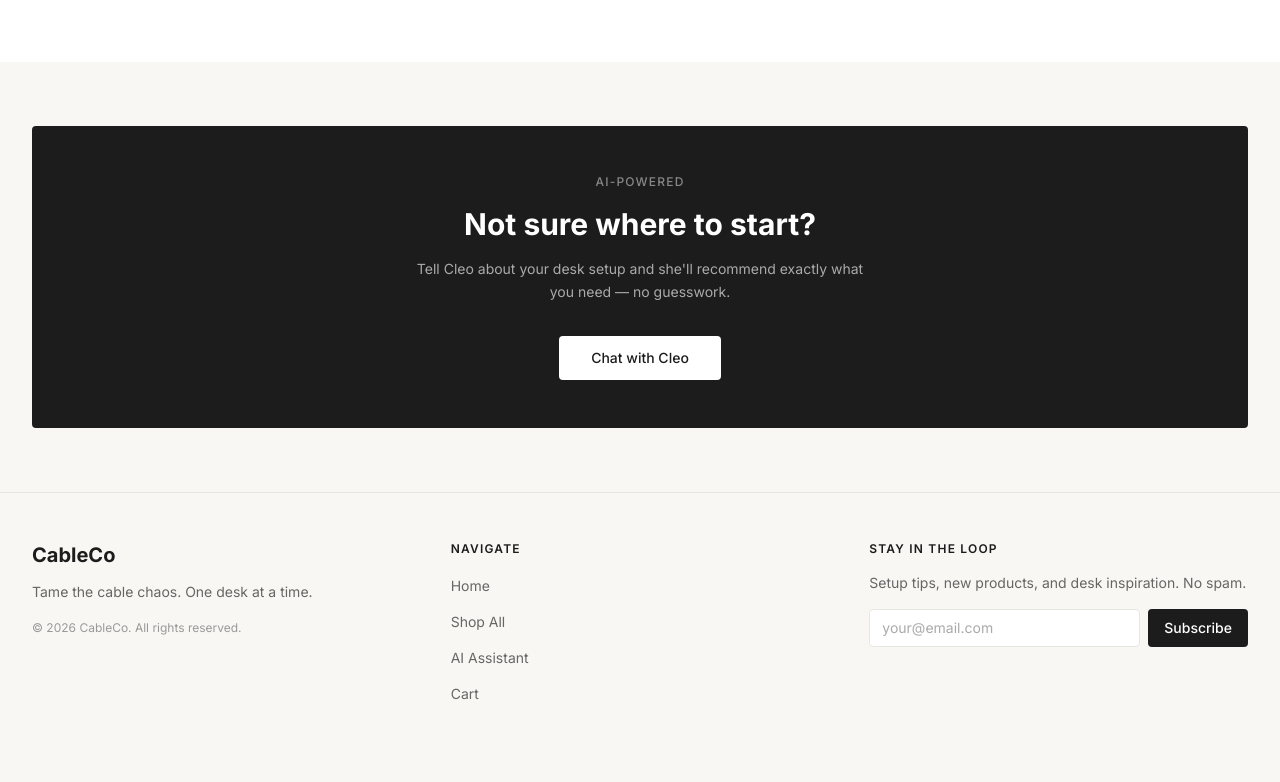
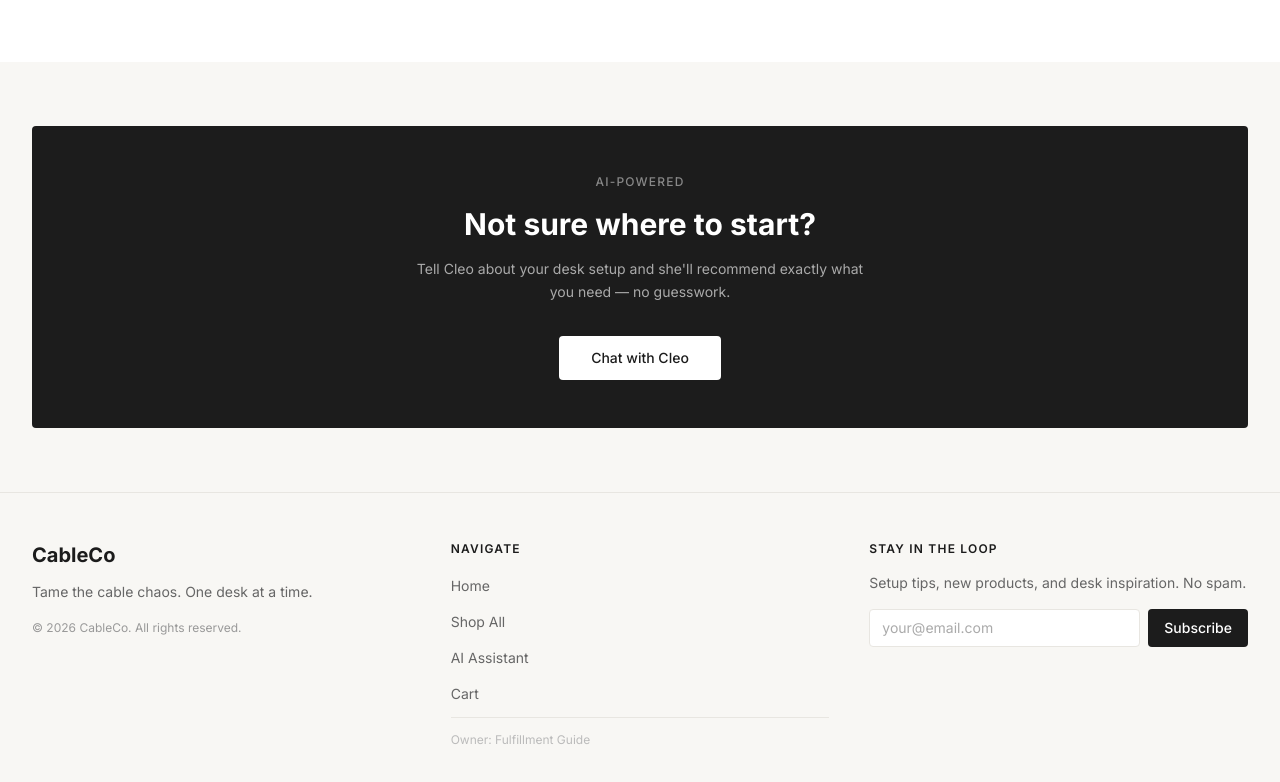
Before and after one commit to matteensekander/cable-management-shop, a Next.js app: page / in a window 1280 px wide. Shown: the part 2008-2790 px from the top of the page. Before the commit the page ends 2761 px from the top, so only its background shows below. Built offline with nearby package versions, Linux system fonts and the light colour scheme.

Commit message:
Add fulfillment guide link to footer

```diff
--- a/src/components/Footer.tsx
+++ b/src/components/Footer.tsx
@@ -44,6 +44,11 @@ export default function Footer() {
                   Cart
                 </Link>
               </li>
+              <li className="pt-2 border-t border-[#E8E6E1]">
+                <Link href="/fulfillment" className="text-xs text-[#BBB] hover:text-[#888] transition-colors">
+                  Owner: Fulfillment Guide
+                </Link>
+              </li>
             </ul>
           </div>
 
```
